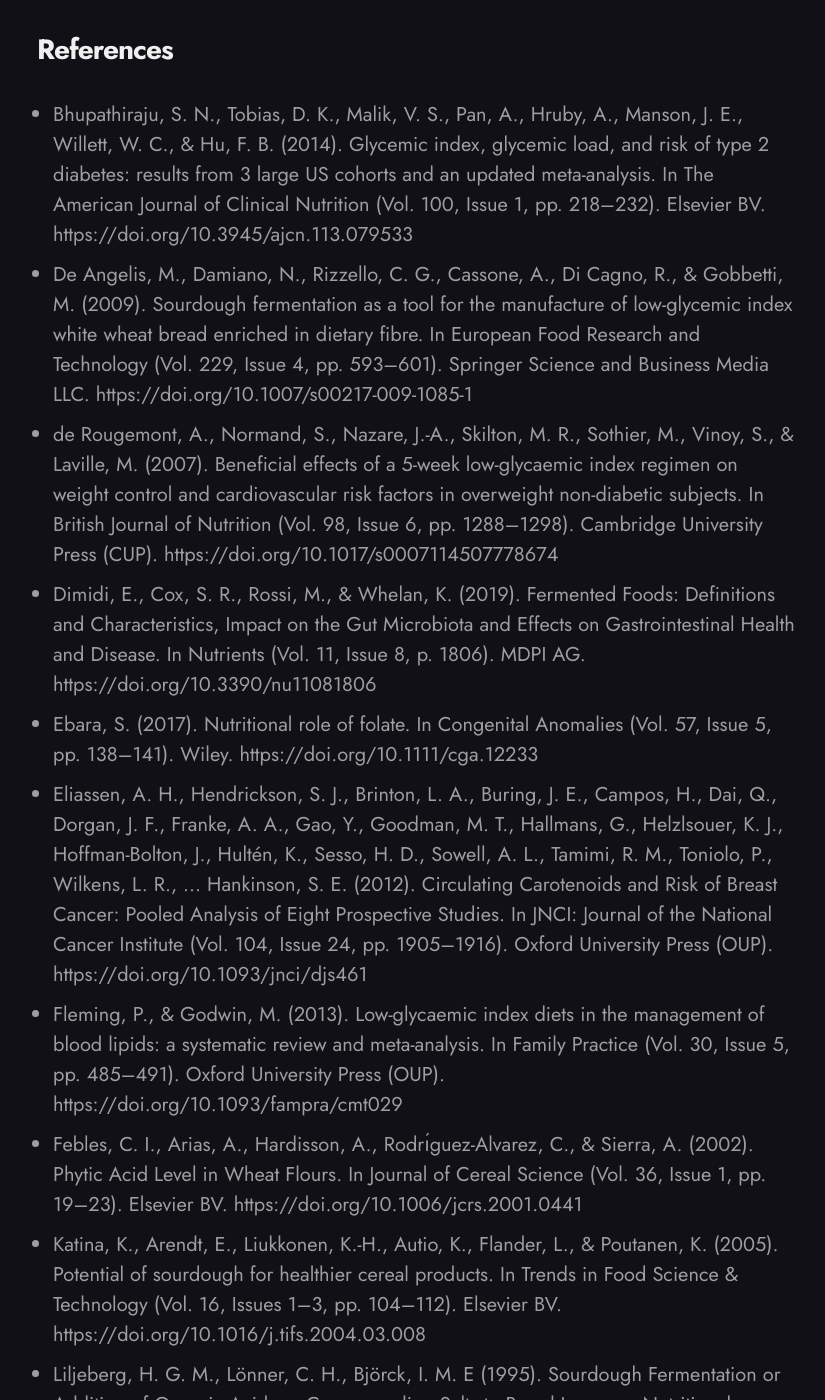
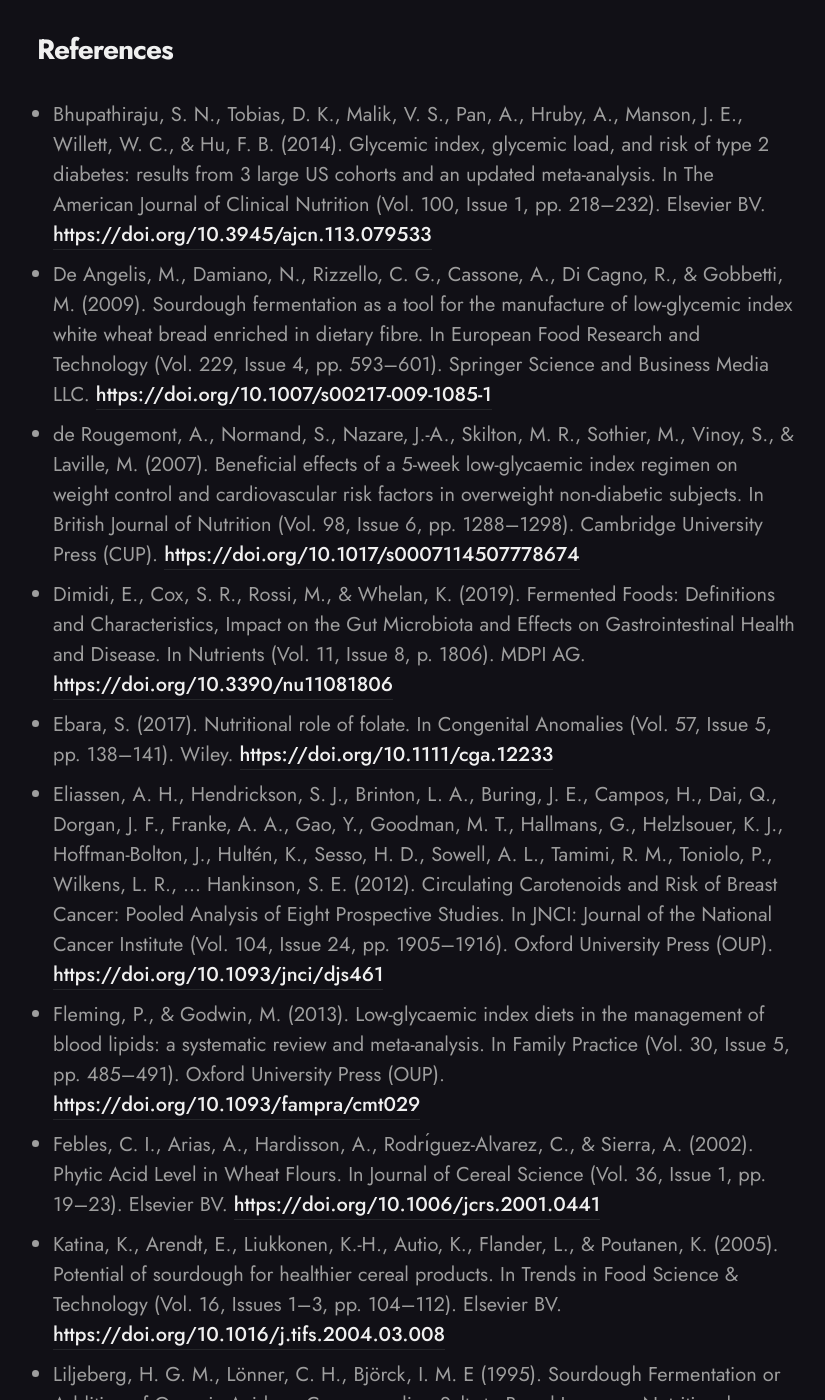
Before and after one commit to craigmbooth/sourdough-website, a Jekyll site: the page built from _posts/2023-10-17-is-sourdough-better-for-you-than-other-breads.md, in a window 1280 px wide and 1400 px high, scrolled down 3686 px. Shown: the whole window, without its empty margins (223-1048 px from the left). Built offline with Jekyll 4.4.1, drawn with Linux system fonts in a browser that asks for light colours; nearby versions of some CDN libraries; part of the change alters nothing that is shown; some of the changed text lies outside the part shown.

Commit message:
Style updates

```diff
--- a/_layouts/post.html
+++ b/_layouts/post.html
@@ -47,7 +47,6 @@ layout: default
 
             <div class="post__meta-bottom">
               <a class="post__author" href="{{site.baseurl}}/about/">{{site.author.author__name}}</a>
-              <time class="post__date" datetime="{{ page.date | date_to_xmlschema }}">{{ page.date | date_to_string }}</time>
             </div>
           </div>
 
--- a/_posts/2023-10-17-is-sourdough-better-for-you-than-other-breads.md
+++ b/_posts/2023-10-17-is-sourdough-better-for-you-than-other-breads.md
@@ -43,18 +43,18 @@ What's even better? Sourdough helps our body take in more minerals, like iron an
 
 ## References
 
-   * Bhupathiraju, S. N., Tobias, D. K., Malik, V. S., Pan, A., Hruby, A., Manson, J. E., Willett, W. C., & Hu, F. B. (2014). Glycemic index, glycemic load, and risk of type 2 diabetes: results from 3 large US cohorts and an updated meta-analysis. In The American Journal of Clinical Nutrition (Vol. 100, Issue 1, pp. 218–232). Elsevier BV. https://doi.org/10.3945/ajcn.113.079533
-   * De Angelis, M., Damiano, N., Rizzello, C. G., Cassone, A., Di Cagno, R., & Gobbetti, M. (2009). Sourdough fermentation as a tool for the manufacture of low-glycemic index white wheat bread enriched in dietary fibre. In European Food Research and Technology (Vol. 229, Issue 4, pp. 593–601). Springer Science and Business Media LLC. https://doi.org/10.1007/s00217-009-1085-1
-   * de Rougemont, A., Normand, S., Nazare, J.-A., Skilton, M. R., Sothier, M., Vinoy, S., & Laville, M. (2007). Beneficial effects of a 5-week low-glycaemic index regimen on weight control and cardiovascular risk factors in overweight non-diabetic subjects. In British Journal of Nutrition (Vol. 98, Issue 6, pp. 1288–1298). Cambridge University Press (CUP). https://doi.org/10.1017/s0007114507778674
-   * Dimidi, E., Cox, S. R., Rossi, M., & Whelan, K. (2019). Fermented Foods: Definitions and Characteristics, Impact on the Gut Microbiota and Effects on Gastrointestinal Health and Disease. In Nutrients (Vol. 11, Issue 8, p. 1806). MDPI AG. https://doi.org/10.3390/nu11081806
-   * Ebara, S. (2017). Nutritional role of folate. In Congenital Anomalies (Vol. 57, Issue 5, pp. 138–141). Wiley. https://doi.org/10.1111/cga.12233
-   * Eliassen, A. H., Hendrickson, S. J., Brinton, L. A., Buring, J. E., Campos, H., Dai, Q., Dorgan, J. F., Franke, A. A., Gao, Y., Goodman, M. T., Hallmans, G., Helzlsouer, K. J., Hoffman-Bolton, J., Hultén, K., Sesso, H. D., Sowell, A. L., Tamimi, R. M., Toniolo, P., Wilkens, L. R., … Hankinson, S. E. (2012). Circulating Carotenoids and Risk of Breast Cancer: Pooled Analysis of Eight Prospective Studies. In JNCI: Journal of the National Cancer Institute (Vol. 104, Issue 24, pp. 1905–1916). Oxford University Press (OUP). https://doi.org/10.1093/jnci/djs461
-   * Fleming, P., & Godwin, M. (2013). Low-glycaemic index diets in the management of blood lipids: a systematic review and meta-analysis. In Family Practice (Vol. 30, Issue 5, pp. 485–491). Oxford University Press (OUP). https://doi.org/10.1093/fampra/cmt029
-   * Febles, C. I., Arias, A., Hardisson, A., Rodrı́guez-Alvarez, C., & Sierra, A. (2002). Phytic Acid Level in Wheat Flours. In Journal of Cereal Science (Vol. 36, Issue 1, pp. 19–23). Elsevier BV. https://doi.org/10.1006/jcrs.2001.0441
-   * Katina, K., Arendt, E., Liukkonen, K.-H., Autio, K., Flander, L., & Poutanen, K. (2005). Potential of sourdough for healthier cereal products. In Trends in Food Science & Technology (Vol. 16, Issues 1–3, pp. 104–112). Elsevier BV. https://doi.org/10.1016/j.tifs.2004.03.008
-   * Liljeberg, H. G. M., Lönner, C. H., Björck, I. M. E (1995). Sourdough Fermentation or Addition of Organic Acids or Corresponding Salts to Bread Improves Nutritional Properties of Starch in Healthy Humans. In The Journal of Nutrition (Vol. 125, Issue 6, pp. 1503-1511). https://doi.org/10.1093/jn/125.6.1503.
-   * Lopez, H. W., Krespine, V., Guy, C., Messager, A., Demigne, C., & Remesy, C. (2001). Prolonged Fermentation of Whole Wheat Sourdough Reduces Phytate Level and Increases Soluble Magnesium. In Journal of Agricultural and Food Chemistry (Vol. 49, Issue 5, pp. 2657–2662). American Chemical Society (ACS). https://doi.org/10.1021/jf001255z
-   * Novotni, D., Ćurić, D., Bituh, M., Colić Barić, I., Škevin, D., & Čukelj, N. (2010). Glycemic index and phenolics of partially-baked frozen bread with sourdough. In International Journal of Food Sciences and Nutrition (Vol. 62, Issue 1, pp. 26–33). Informa UK Limited. https://doi.org/10.3109/09637486.2010.506432
-   * Novotni, D., Čukelj, N., Smerdel, B., Bituh, M., Dujmić, F., & Ćurić, D. (2012). Glycemic index and firming kinetics of partially baked frozen gluten-free bread with sourdough. In Journal of Cereal Science (Vol. 55, Issue 2, pp. 120–125). Elsevier BV. https://doi.org/10.1016/j.jcs.2011.10.008
-   * Östman, E. M., Nilsson, M., Liljeberg Elmståhl, H. G. M., Molin, G., & Björck, I. M. E. (2002). On the Effect of Lactic Acid on Blood Glucose and Insulin Responses to Cereal Products: Mechanistic Studies in Healthy Subjects and In Vitro. In Journal of Cereal Science (Vol. 36, Issue 3, pp. 339–346). Elsevier BV. https://doi.org/10.1006/jcrs.2002.0469
-   * Stamataki, N. S., Yanni, A. E., & Karathanos, V. T. (2017). Bread making technology influences postprandial glucose response: a review of the clinical evidence. In British Journal of Nutrition (Vol. 117, Issue 7, pp. 1001–1012). Cambridge University Press (CUP). https://doi.org/10.1017/s0007114517000770
+   * Bhupathiraju, S. N., Tobias, D. K., Malik, V. S., Pan, A., Hruby, A., Manson, J. E., Willett, W. C., & Hu, F. B. (2014). Glycemic index, glycemic load, and risk of type 2 diabetes: results from 3 large US cohorts and an updated meta-analysis. In The American Journal of Clinical Nutrition (Vol. 100, Issue 1, pp. 218–232). Elsevier BV. [https://doi.org/10.3945/ajcn.113.079533](https://doi.org/10.3945/ajcn.113.079533)
+   * De Angelis, M., Damiano, N., Rizzello, C. G., Cassone, A., Di Cagno, R., & Gobbetti, M. (2009). Sourdough fermentation as a tool for the manufacture of low-glycemic index white wheat bread enriched in dietary fibre. In European Food Research and Technology (Vol. 229, Issue 4, pp. 593–601). Springer Science and Business Media LLC. [https://doi.org/10.1007/s00217-009-1085-1](https://doi.org/10.1007/s00217-009-1085-1)
+   * de Rougemont, A., Normand, S., Nazare, J.-A., Skilton, M. R., Sothier, M., Vinoy, S., & Laville, M. (2007). Beneficial effects of a 5-week low-glycaemic index regimen on weight control and cardiovascular risk factors in overweight non-diabetic subjects. In British Journal of Nutrition (Vol. 98, Issue 6, pp. 1288–1298). Cambridge University Press (CUP). [https://doi.org/10.1017/s0007114507778674](https://doi.org/10.1017/s0007114507778674)
+   * Dimidi, E., Cox, S. R., Rossi, M., & Whelan, K. (2019). Fermented Foods: Definitions and Characteristics, Impact on the Gut Microbiota and Effects on Gastrointestinal Health and Disease. In Nutrients (Vol. 11, Issue 8, p. 1806). MDPI AG. [https://doi.org/10.3390/nu11081806](https://doi.org/10.3390/nu11081806)
+   * Ebara, S. (2017). Nutritional role of folate. In Congenital Anomalies (Vol. 57, Issue 5, pp. 138–141). Wiley. [https://doi.org/10.1111/cga.12233](https://doi.org/10.1111/cga.12233)
+   * Eliassen, A. H., Hendrickson, S. J., Brinton, L. A., Buring, J. E., Campos, H., Dai, Q., Dorgan, J. F., Franke, A. A., Gao, Y., Goodman, M. T., Hallmans, G., Helzlsouer, K. J., Hoffman-Bolton, J., Hultén, K., Sesso, H. D., Sowell, A. L., Tamimi, R. M., Toniolo, P., Wilkens, L. R., … Hankinson, S. E. (2012). Circulating Carotenoids and Risk of Breast Cancer: Pooled Analysis of Eight Prospective Studies. In JNCI: Journal of the National Cancer Institute (Vol. 104, Issue 24, pp. 1905–1916). Oxford University Press (OUP). [https://doi.org/10.1093/jnci/djs461](https://doi.org/10.1093/jnci/djs461)
+   * Fleming, P., & Godwin, M. (2013). Low-glycaemic index diets in the management of blood lipids: a systematic review and meta-analysis. In Family Practice (Vol. 30, Issue 5, pp. 485–491). Oxford University Press (OUP). [https://doi.org/10.1093/fampra/cmt029](https://doi.org/10.1093/fampra/cmt029)
+   * Febles, C. I., Arias, A., Hardisson, A., Rodrı́guez-Alvarez, C., & Sierra, A. (2002). Phytic Acid Level in Wheat Flours. In Journal of Cereal Science (Vol. 36, Issue 1, pp. 19–23). Elsevier BV. [https://doi.org/10.1006/jcrs.2001.0441](https://doi.org/10.1006/jcrs.2001.0441)
+   * Katina, K., Arendt, E., Liukkonen, K.-H., Autio, K., Flander, L., & Poutanen, K. (2005). Potential of sourdough for healthier cereal products. In Trends in Food Science & Technology (Vol. 16, Issues 1–3, pp. 104–112). Elsevier BV. [https://doi.org/10.1016/j.tifs.2004.03.008](https://doi.org/10.1016/j.tifs.2004.03.008)
+   * Liljeberg, H. G. M., Lönner, C. H., Björck, I. M. E (1995). Sourdough Fermentation or Addition of Organic Acids or Corresponding Salts to Bread Improves Nutritional Properties of Starch in Healthy Humans. In The Journal of Nutrition (Vol. 125, Issue 6, pp. 1503-1511). [https://doi.org/10.1093/jn/125.6.1503.](https://doi.org/10.1093/jn/125.6.1503.)
+   * Lopez, H. W., Krespine, V., Guy, C., Messager, A., Demigne, C., & Remesy, C. (2001). Prolonged Fermentation of Whole Wheat Sourdough Reduces Phytate Level and Increases Soluble Magnesium. In Journal of Agricultural and Food Chemistry (Vol. 49, Issue 5, pp. 2657–2662). American Chemical Society (ACS). [https://doi.org/10.1021/jf001255z](https://doi.org/10.1021/jf001255z)
+   * Novotni, D., Ćurić, D., Bituh, M., Colić Barić, I., Škevin, D., & Čukelj, N. (2010). Glycemic index and phenolics of partially-baked frozen bread with sourdough. In International Journal of Food Sciences and Nutrition (Vol. 62, Issue 1, pp. 26–33). Informa UK Limited. [https://doi.org/10.3109/09637486.2010.506432](https://doi.org/10.3109/09637486.2010.506432)
+   * Novotni, D., Čukelj, N., Smerdel, B., Bituh, M., Dujmić, F., & Ćurić, D. (2012). Glycemic index and firming kinetics of partially baked frozen gluten-free bread with sourdough. In Journal of Cereal Science (Vol. 55, Issue 2, pp. 120–125). Elsevier BV. [https://doi.org/10.1016/j.jcs.2011.10.008](https://doi.org/10.1016/j.jcs.2011.10.008)
+   * Östman, E. M., Nilsson, M., Liljeberg Elmståhl, H. G. M., Molin, G., & Björck, I. M. E. (2002). On the Effect of Lactic Acid on Blood Glucose and Insulin Responses to Cereal Products: Mechanistic Studies in Healthy Subjects and In Vitro. In Journal of Cereal Science (Vol. 36, Issue 3, pp. 339–346). Elsevier BV. [https://doi.org/10.1006/jcrs.2002.0469](https://doi.org/10.1006/jcrs.2002.0469)
+   * Stamataki, N. S., Yanni, A. E., & Karathanos, V. T. (2017). Bread making technology influences postprandial glucose response: a review of the clinical evidence. In British Journal of Nutrition (Vol. 117, Issue 7, pp. 1001–1012). Cambridge University Press (CUP). [https://doi.org/10.1017/s0007114517000770]()
```
